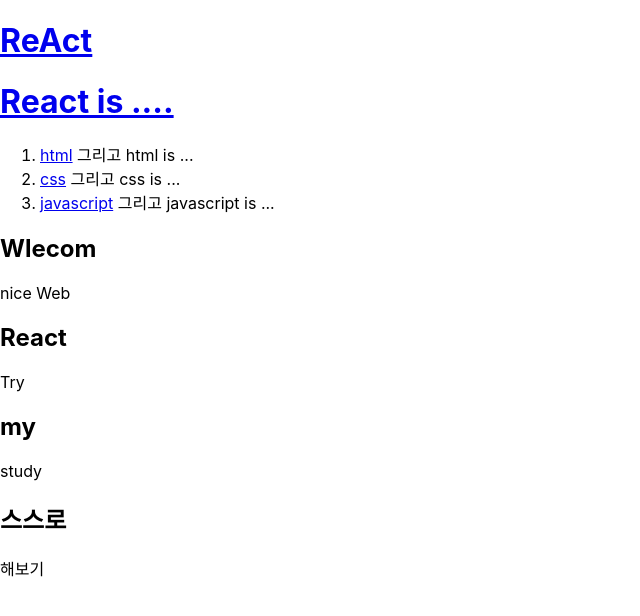
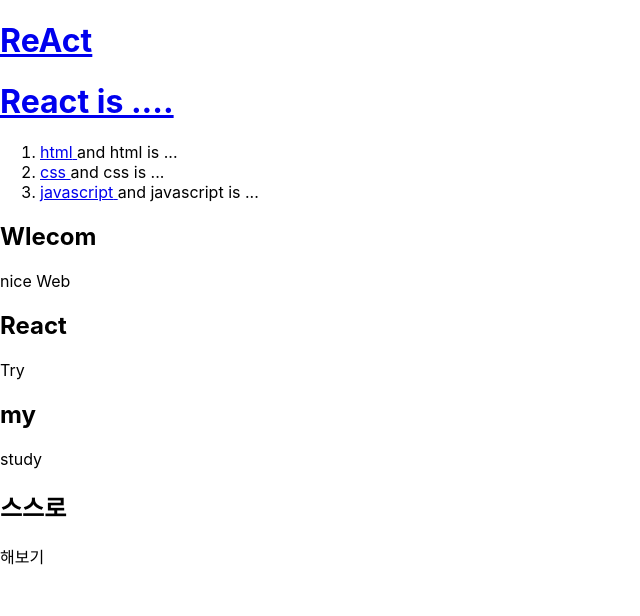
Before and after one commit to Mumumumm/firstapp, a React (Create React App) app: page / in a window 1280 px wide. Shown: the top 616 px of the page, without its empty margins (0-640 px from the left). Built offline with nearby package versions, Linux system fonts and the light colour scheme.

Commit message:
25-03-24 18:07

```diff
--- a/src/App.js
+++ b/src/App.js
@@ -6,6 +6,7 @@
 
 import Head from './Head';
 import Art from './Art';
+import Navigator from './Navigator';
 
 // // Header컴포넌트 생성
 // // props 로 데이터 전달 받기
@@ -84,7 +85,7 @@
 
       {/*Nav 컴포넌트 호출*/}
       {/* 배열을 넘기기 */}
-      <Nav topics={topics} onChangeMode={(id)=>{ alert(id);}}></Nav>
+      <Navigator topics={topics} onChangeMode={(id)=>{ alert(id);}}></Navigator>
 
       {/* Article 컴포넌트 호출 */}
       {/* 2번 찍힐수 있다 */}
--- /dev/null
+++ b/src/Navigator.js
@@ -0,0 +1,24 @@
+
+
+export default function Navigator(props){
+    const list =[];
+    for(let i =0; i < props.topics.length; i++){
+        let t = props.topics[i]
+        list.push(
+            <li key={i}>
+                <a id={t.id} href={"rede/"+ t.id} onClick={(e)=>{
+                    e.preventDefault();
+                    props.onChangeMode(e.target.id);
+                }}>{t.title} </a> and {t.body}
+            </li>
+        );
+    }
+
+    return (
+    <>
+        <ol>
+        {list}
+        </ol>
+    </>
+    );
+}
```
